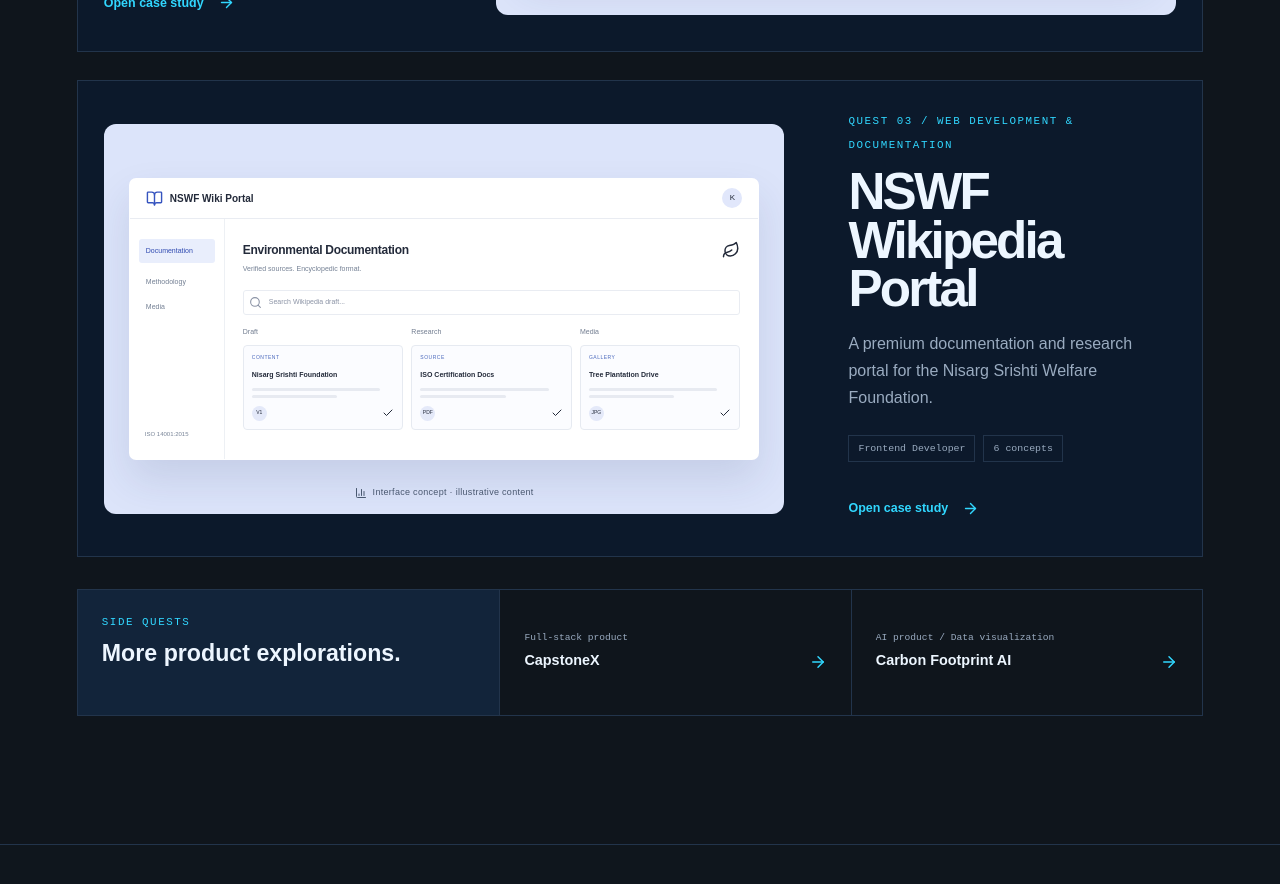
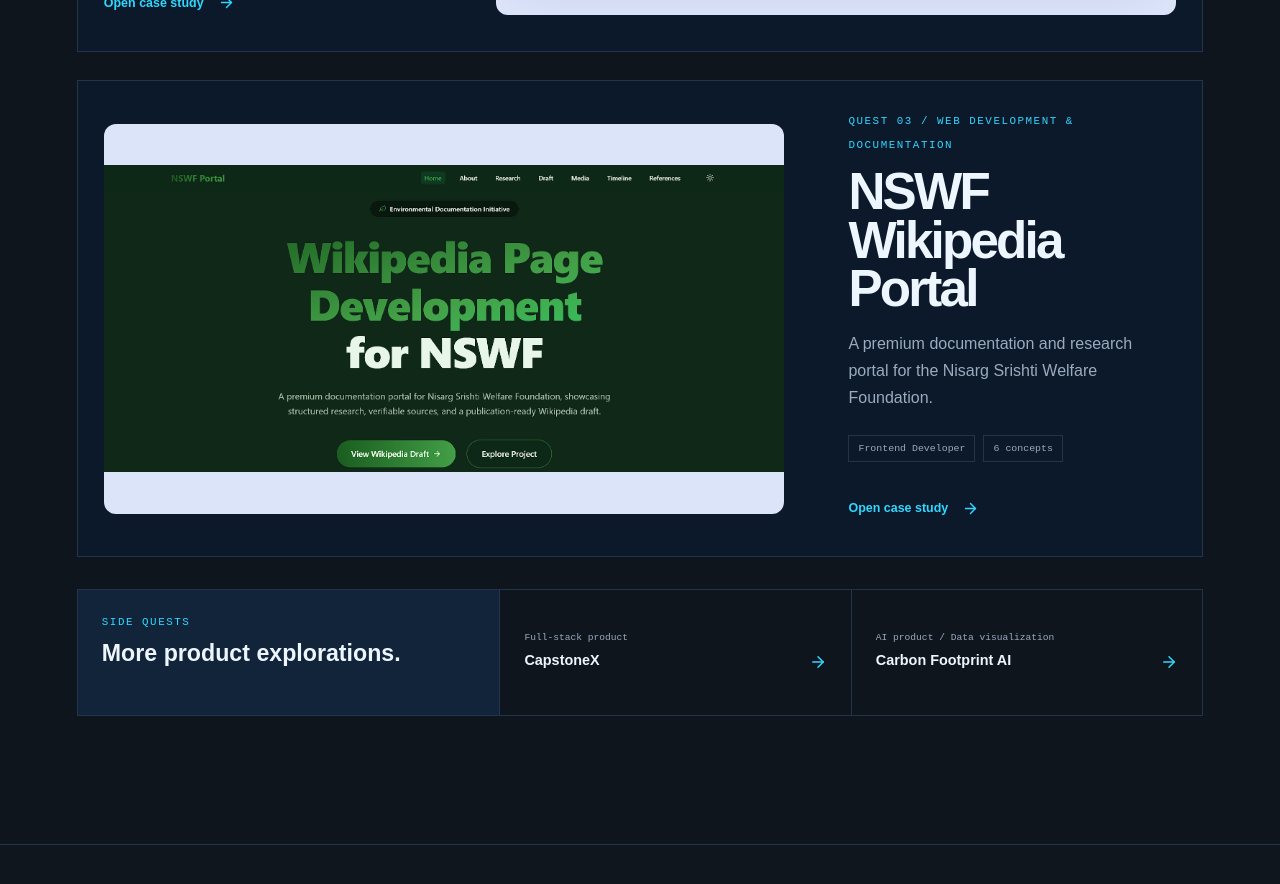
Before and after one commit to kunalkhaire302/Kunal-UI-UX-Portfolio, a React (Vite) app: page / in a window 1280 px wide. Shown: the part 3340-4224 px from the top of the page. Built offline with nearby package versions, Linux system fonts and the light colour scheme.

Commit message:
Update ProjectVisual to use actual image for NSWF Portal project

```diff
--- a/src/components/ProjectVisual.tsx
+++ b/src/components/ProjectVisual.tsx
@@ -6,6 +6,14 @@
    return (
      <div className={`project-visual ${slug}`} style={{ padding: 0, overflow: 'hidden' }}>
        <img src="/craig.jpg" alt="Craigslist Mumbai Redesign" style={{ width: '100%', height: '100%', objectFit: 'cover', display: 'block' }} />
+     </div>
+   );
+ }
+
+ if (nswf) {
+   return (
+     <div className={`project-visual ${slug}`} style={{ padding: 0, overflow: 'hidden' }}>
+       <img src="/nswf.jpg" alt="NSWF Wikipedia Portal" style={{ width: '100%', height: '100%', objectFit: 'cover', display: 'block' }} />
      </div>
    );
  }
```
Also changed, not shown: public/nswf.jpg (added).
